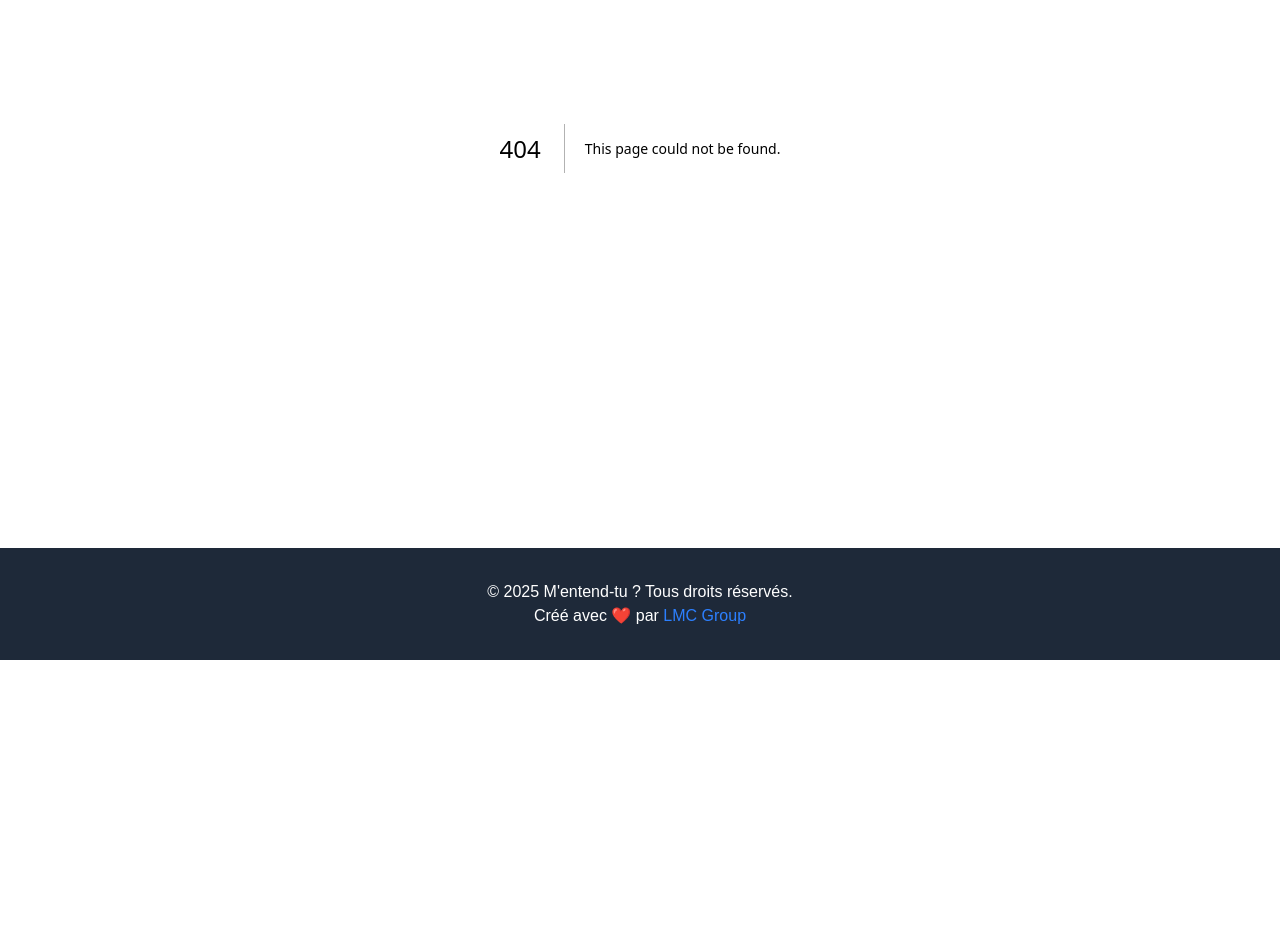
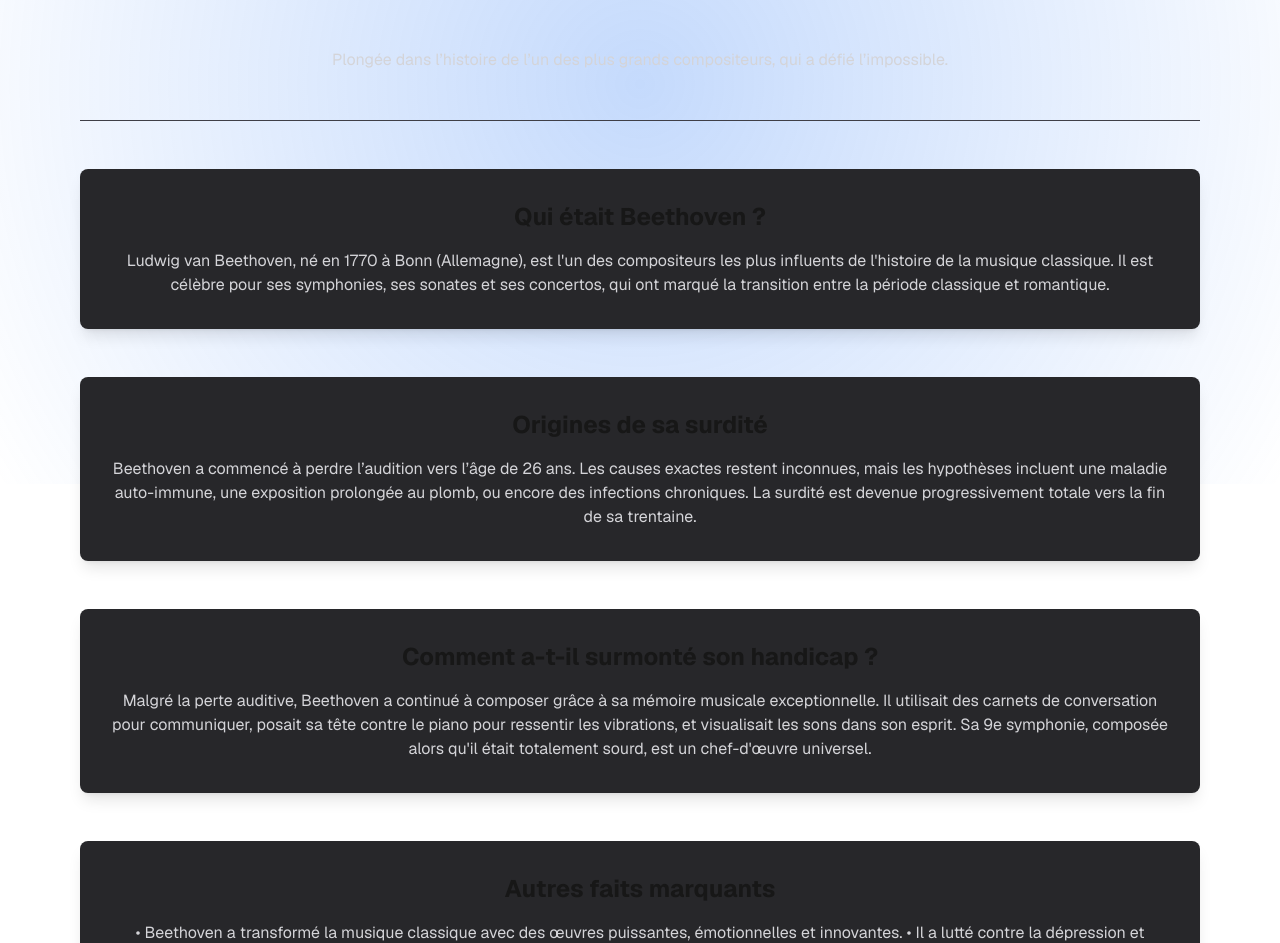
Before and after one commit to lotus64yt/entend-tu, a Next.js app: page /personalite in a window 1280 px wide. Before the commit this address had no page. Shown: the part 316-1259 px from the top of the page. Before the commit the page ends 976 px from the top, so only its background shows below. Built offline with nearby package versions, Linux system fonts and the light colour scheme.

Commit message:
feat: create Beethoven page

```diff
--- /dev/null
+++ b/src/app/personalite/page.tsx
@@ -0,0 +1,61 @@
+import { BgBlueRing } from "@/components/ui/background/BlueRing";
+import { Article } from "@/components/ui/front/Article";
+import { FadeIn } from "@/components/ui/animations/FadeIn";
+
+export default function BeethovenPage() {
+  return (
+    <div className="grid grid-rows-[20px_1fr_20px] items-center justify-items-center min-h-screen pb-20 gap-16 p-20 font-[family-name:var(--font-geist-sans)]">
+      <BgBlueRing />
+      <div className="" />
+      <main className="flex flex-col gap-12 pt-12">
+        <FadeIn delay={0.1}>
+          <div className="flex flex-col gap-12">
+            <h1 className="text-4xl font-bold text-center">
+              Beethoven : <span className="text-blue-500">génie</span> de la musique malgré la{" "}
+              <span className="text-red-500">surdité</span>
+            </h1>
+            <p className="text-zinc-300 text-center">
+              Plongée dans l’histoire de l’un des plus grands compositeurs, qui a défié l’impossible.
+            </p>
+            <hr className="border-t border-zinc-700 w-full" />
+          </div>
+        </FadeIn>
+
+        <FadeIn delay={0.3}>
+          <Article
+            title="Qui était Beethoven ?"
+            content={`Ludwig van Beethoven, né en 1770 à Bonn (Allemagne), est l'un des compositeurs les plus influents de l'histoire de la musique classique.
+Il est célèbre pour ses symphonies, ses sonates et ses concertos, qui ont marqué la transition entre la période classique et romantique.`}
+          />
+        </FadeIn>
+
+        <FadeIn delay={0.5}>
+          <Article
+            title="Origines de sa surdité"
+            content={`Beethoven a commencé à perdre l’audition vers l’âge de 26 ans. Les causes exactes restent inconnues, mais les hypothèses incluent une maladie auto-immune, une exposition prolongée au plomb, ou encore des infections chroniques.
+La surdité est devenue progressivement totale vers la fin de sa trentaine.`}
+          />
+        </FadeIn>
+
+        <FadeIn delay={0.7}>
+          <Article
+            title="Comment a-t-il surmonté son handicap ?"
+            content={`Malgré la perte auditive, Beethoven a continué à composer grâce à sa mémoire musicale exceptionnelle.
+Il utilisait des carnets de conversation pour communiquer, posait sa tête contre le piano pour ressentir les vibrations, et visualisait les sons dans son esprit.
+Sa 9e symphonie, composée alors qu'il était totalement sourd, est un chef-d'œuvre universel.`}
+          />
+        </FadeIn>
+
+        <FadeIn delay={0.9}>
+          <Article
+            title="Autres faits marquants"
+            content={`• Beethoven a transformé la musique classique avec des œuvres puissantes, émotionnelles et innovantes.
+• Il a lutté contre la dépression et l’isolement liés à sa surdité, comme en témoigne son Testament de Heiligenstadt.
+• Son parcours est une source d’inspiration pour des millions de personnes en situation de handicap.`}
+          />
+        </FadeIn>
+      </main>
+      <div />
+    </div>
+  );
+}
```
